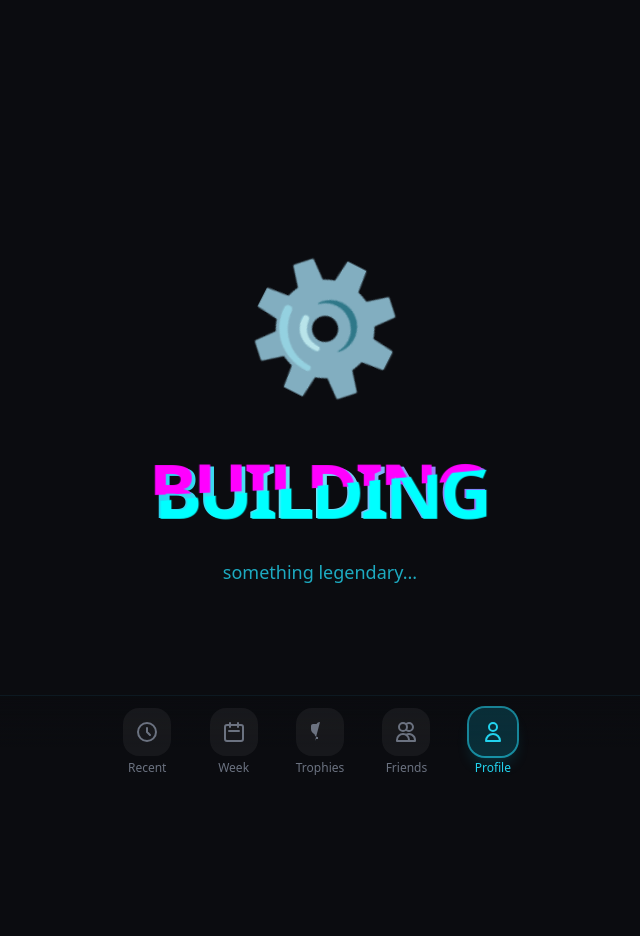
After one commit to aliakseizhydko/steam_tracker, a Flask app: page /profile in a window 1280 px wide. The commit adds this page. Shown: the whole page, without its empty margins (320-960 px from the left). Run offline with Flask 3, Linux system fonts and the light colour scheme; some libraries are stand-ins or nearby versions.

Commit message:
Add pages

```diff
--- a/main.py
+++ b/main.py
@@ -373,6 +373,12 @@ def week_activity():
         single_game_cover=single_game_cover,
         games=games)
 
+@app.route('/achievements')
+def achievements():
+    return render_template(
+        "achievements.html"
+    )
+
 scheduler = BackgroundScheduler()
 
 scheduler.add_job(
@@ -436,6 +442,12 @@ def friends_activity():
         comparisons=comparisons
     )
 
+@app.route('/profile')
+def profile():
+    return render_template(
+        "profile.html"
+    )
+
 @app.route('/subscribe', methods=['POST'])
 def subscribe():
     data = request.get_json()
--- a/templates/index.html
+++ b/templates/index.html
@@ -79,7 +79,9 @@
                     labels: {
                         color: '#66fcf1',
                         padding: 20,
-                        font: { size: 14, family: "'Inter', sans-serif" }
+                        font: { size: 14, family: "'Inter', sans-serif" },
+                        pointStyle: 'rectRounded',
+                        usePointStyle: true
                     }
                 },
                 tooltip: {
--- /dev/null
+++ b/templates/profile.html
@@ -0,0 +1,55 @@
+{% extends "base.html" %}
+
+{% block title %}Steam Tracker • Profile{% endblock %}
+
+{% block content %}
+<div class="flex items-center justify-center min-h-screen px-4">
+
+    <div class="text-center">
+
+        <div class="mb-16">
+            <div class="text-9xl animate-spin-slow">
+                ⚙️
+            </div>
+        </div>
+
+        <h1 class="text-6xl md:text-7xl font-black tracking-tighter mb-8">
+            <span class="inline-block bg-gradient-to-r from-cyan-400 via-cyan-300 to-purple-500 bg-clip-text text-transparent
+                         animate-pulse glitch" data-text="BUILDING">
+                BUILDING
+            </span>
+        </h1>
+
+        <p class="text-cyan-400 text-lg font-medium opacity-80">
+            something legendary...
+        </p>
+
+    </div>
+</div>
+
+<style>
+.glitch { position: relative; animation: glitch 4s infinite; }
+.glitch::before, .glitch::after {
+    content: attr(data-text); position: absolute; top: 0; left: 0; width: 100%; height: 100%;
+}
+.glitch::before {
+    animation: glitch-top 1.5s infinite; clip-path: polygon(0 0, 100% 0, 100% 40%, 0 60%);
+    transform: translate(-2px); color: #ff00ff;
+}
+.glitch::after {
+    animation: glitch-bottom 1.8s infinite; clip-path: polygon(0 65%, 100% 20%, 100% 100%, 0 100%);
+    transform: translate(2px); color: #00ffff;
+}
+@keyframes glitch      { 0%,100%{transform:translate(0)} 20%{transform:translate(-3px,3px)} 40%{transform:translate(3px,-2px)} 60%{transform:translate(-2px,2px)} 80%{transform:translate(2px,-3px)} }
+@keyframes glitch-top    { 0%,100%{transform:translate(0)} 50%{transform:translate(-4px,-2px)} }
+@keyframes glitch-bottom { 0%,100%{transform:translate(0)} 50%{transform:translate(4px,2px)} }
+
+.animate-spin-slow {
+    animation: spin 8s linear infinite;
+}
+@keyframes spin {
+    from { transform: rotate(0deg); }
+    to   { transform: rotate(360deg); }
+}
+</style>
+{% endblock %}
```
Also changed, not shown: templates/achievements.html (added, +28 -0 lines).
